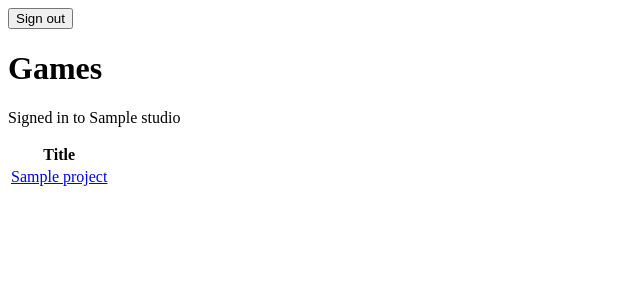
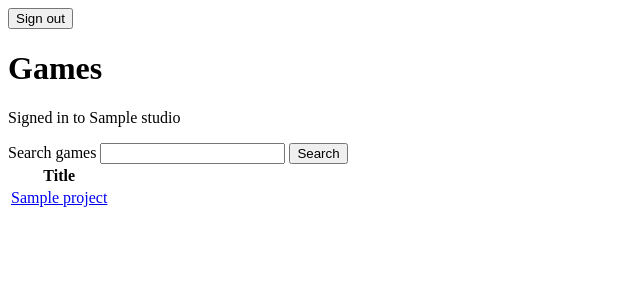
Before and after one commit to mikufan12345/csci3100-project, a Rails app: page /game_projects in a window 1280 px wide. Shown: the top 300 px of the page, without its empty margins (0-640 px from the left). Run offline with Rails 7, Linux system fonts and the light colour scheme; a user stored in the database is signed in; tables that the repository leaves empty hold one stand-in row (values such as "Sample post"); some libraries are stand-ins or nearby versions.

Commit message:
feat: filter the studio's games by title

```diff
--- a/app/controllers/game_projects_controller.rb
+++ b/app/controllers/game_projects_controller.rb
@@ -6,6 +6,7 @@ class GameProjectsController < ApplicationController
 
   def index
     @game_projects = @studio ? @studio.game_projects.order(:title) : GameProject.none
+    filter_by_title
   end
 
   def show
@@ -43,6 +44,16 @@ class GameProjectsController < ApplicationController
 
   private
 
+  # The search box on the games page: a case-insensitive title filter that
+  # can only ever see the signed-in studio's games.
+  def filter_by_title
+    query = params[:q].to_s.strip
+    return if query.empty?
+
+    escaped = query.gsub(/[\\%_]/) { |wildcard| "\\#{wildcard}" }
+    @game_projects = @game_projects.where("game_projects.title ILIKE :query", query: "%#{escaped}%")
+  end
+
   def game_params
     params.require(:game_project).permit(:title)
   end
--- a/app/views/game_projects/index.html.erb
+++ b/app/views/game_projects/index.html.erb
@@ -2,6 +2,11 @@
 
 <% if @studio %>
   <p>Signed in to <%= @studio.name %></p>
+  <form method="get" action="<%= root_path %>" style="display: inline;">
+    <label for="game_search">Search games</label>
+    <input type="search" name="q" id="game_search" value="<%= params[:q] %>">
+    <%= submit_tag "Search" %>
+  </form>
   <% if current_user&.role == User::STUDIO_ADMIN %>
     <%= link_to "New game", new_game_project_path %>
     <h2>Studio members</h2>
```
